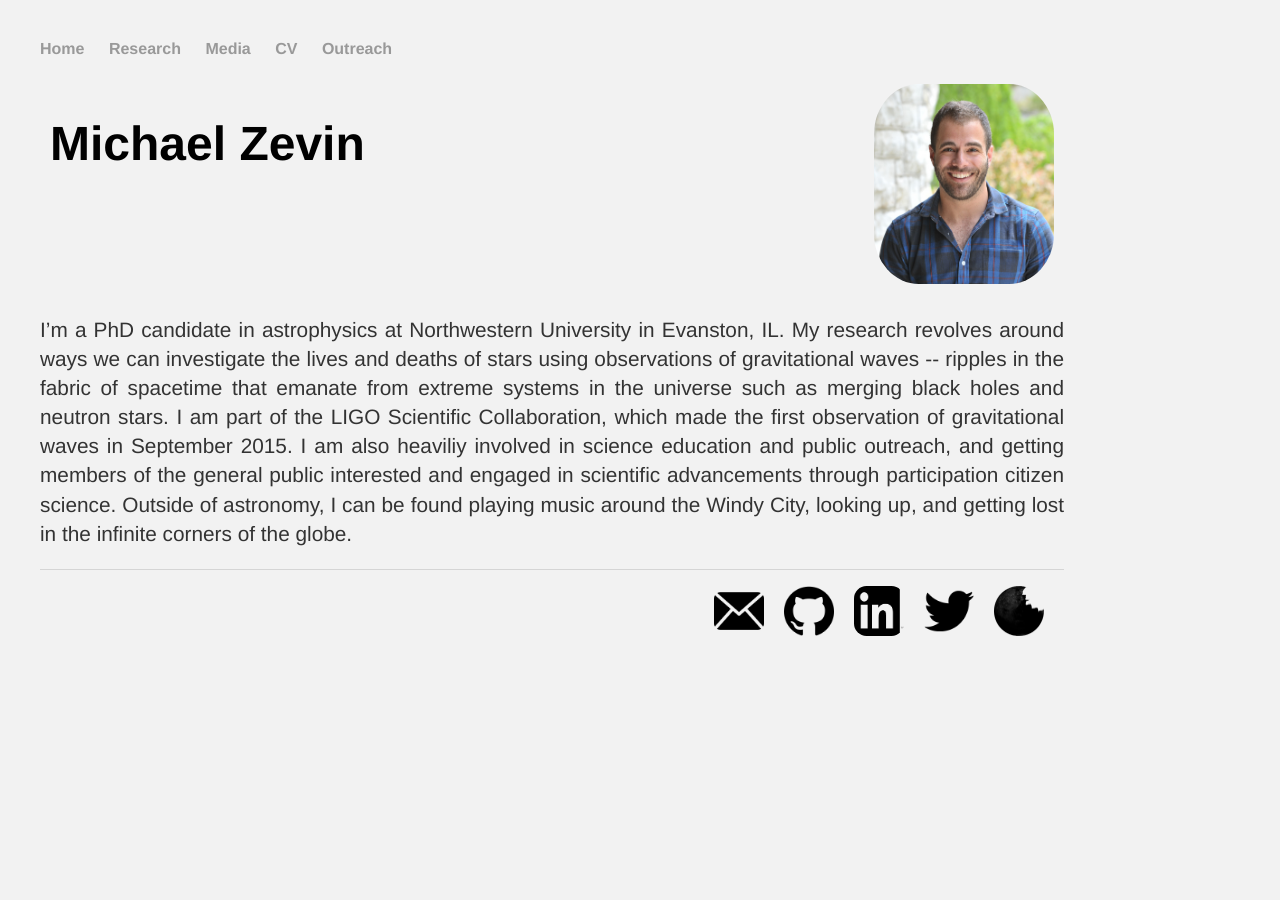
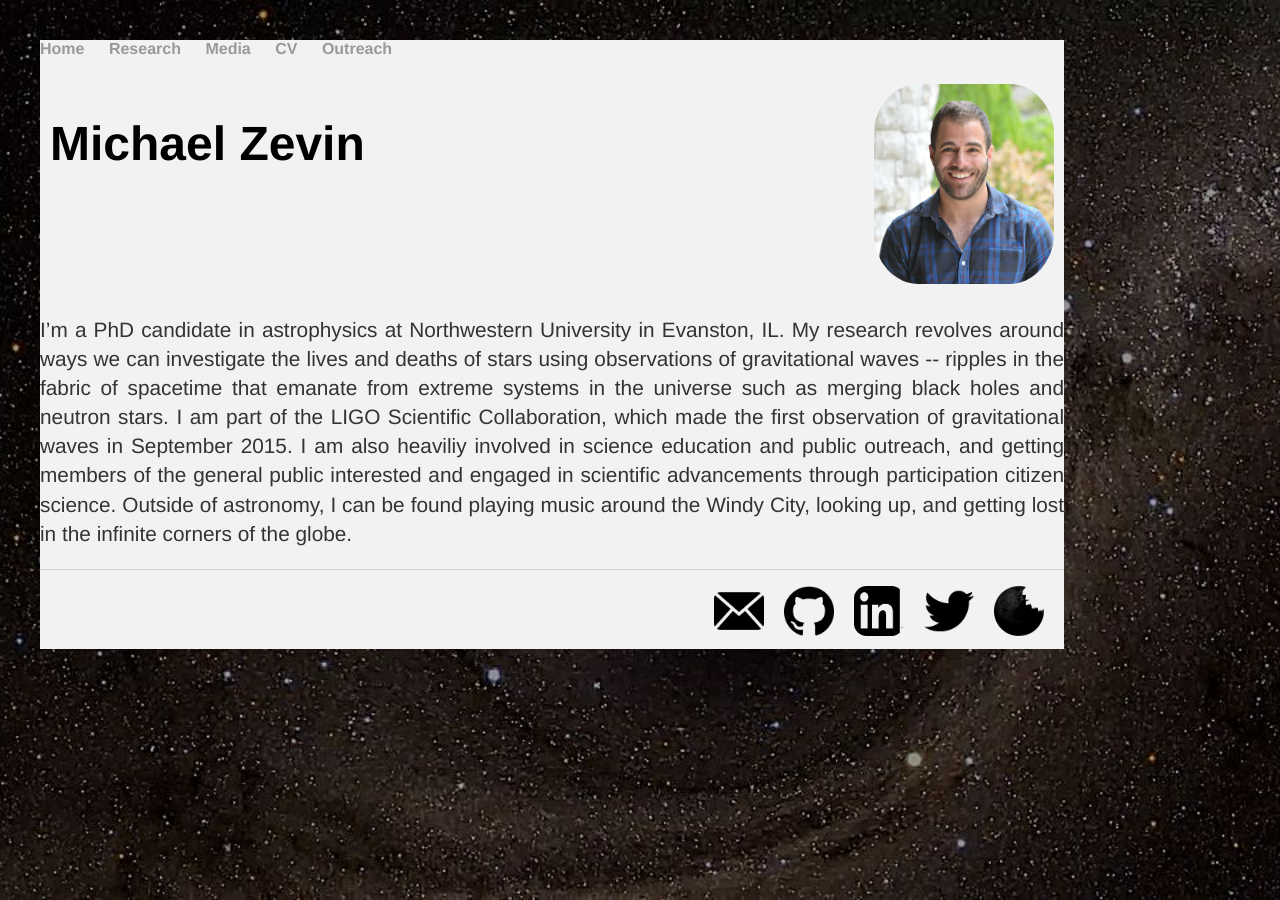
Before and after one commit to michaelzevin/michaelzevin.github.io, a Jekyll site: the page built from index.html, in a window 1280 px wide. Built offline with Jekyll 4.4.1, drawn with Linux system fonts in a browser that asks for light colours.

Commit message:
trying out a background

```diff
--- a/css/main.css
+++ b/css/main.css
@@ -86,3 +86,12 @@ width: 49%;
 float: right;
 display:inline;
 }
+
+/* Create background image for website */
+html {
+  background: url(../assets/background.jpg) no-repeat center center fixed;
+  -webkit-background-size: cover;
+  -moz-background-size: cover;
+  -o-background-size: cover;
+  background-size: cover;
+}
```
Also changed, not shown: assets/background.jpg (added).
